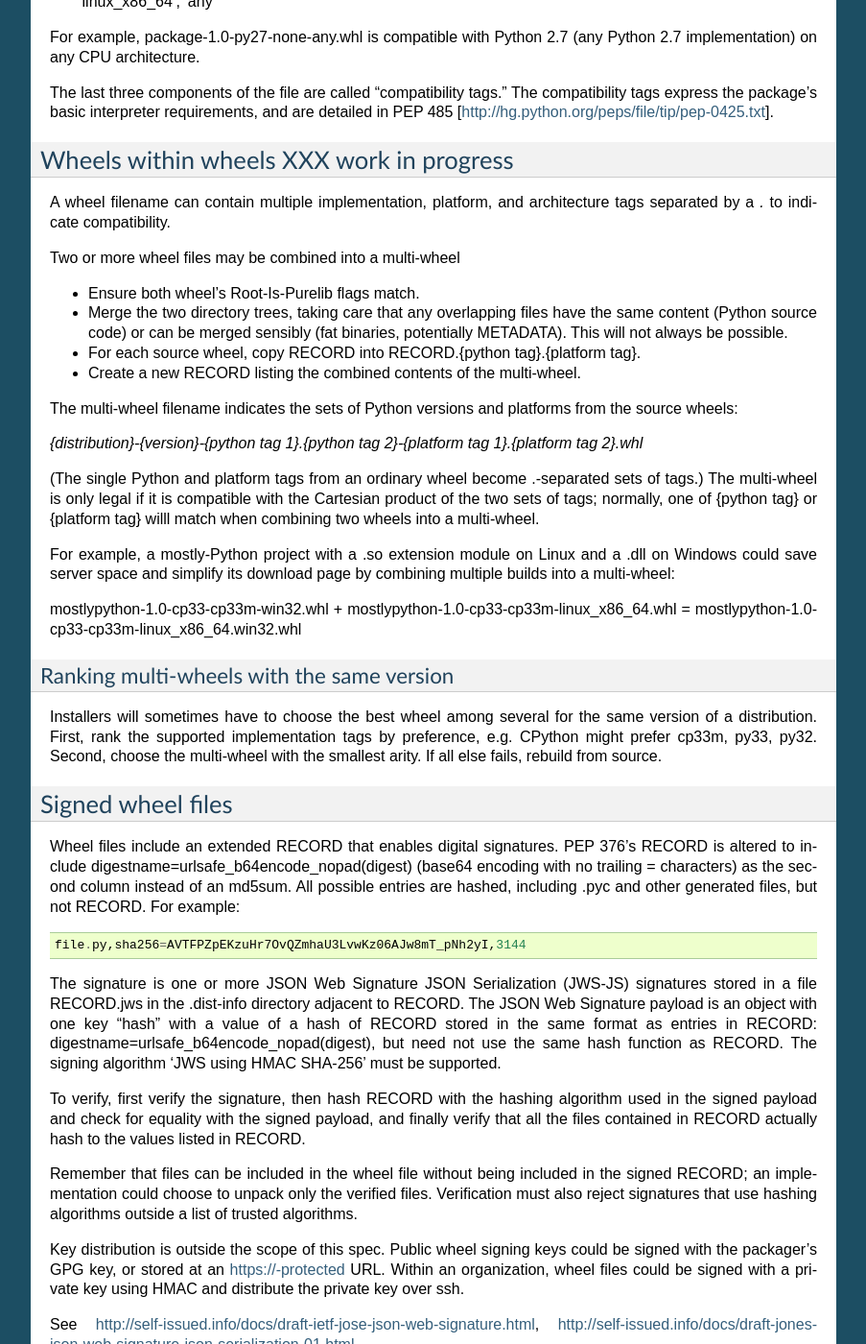
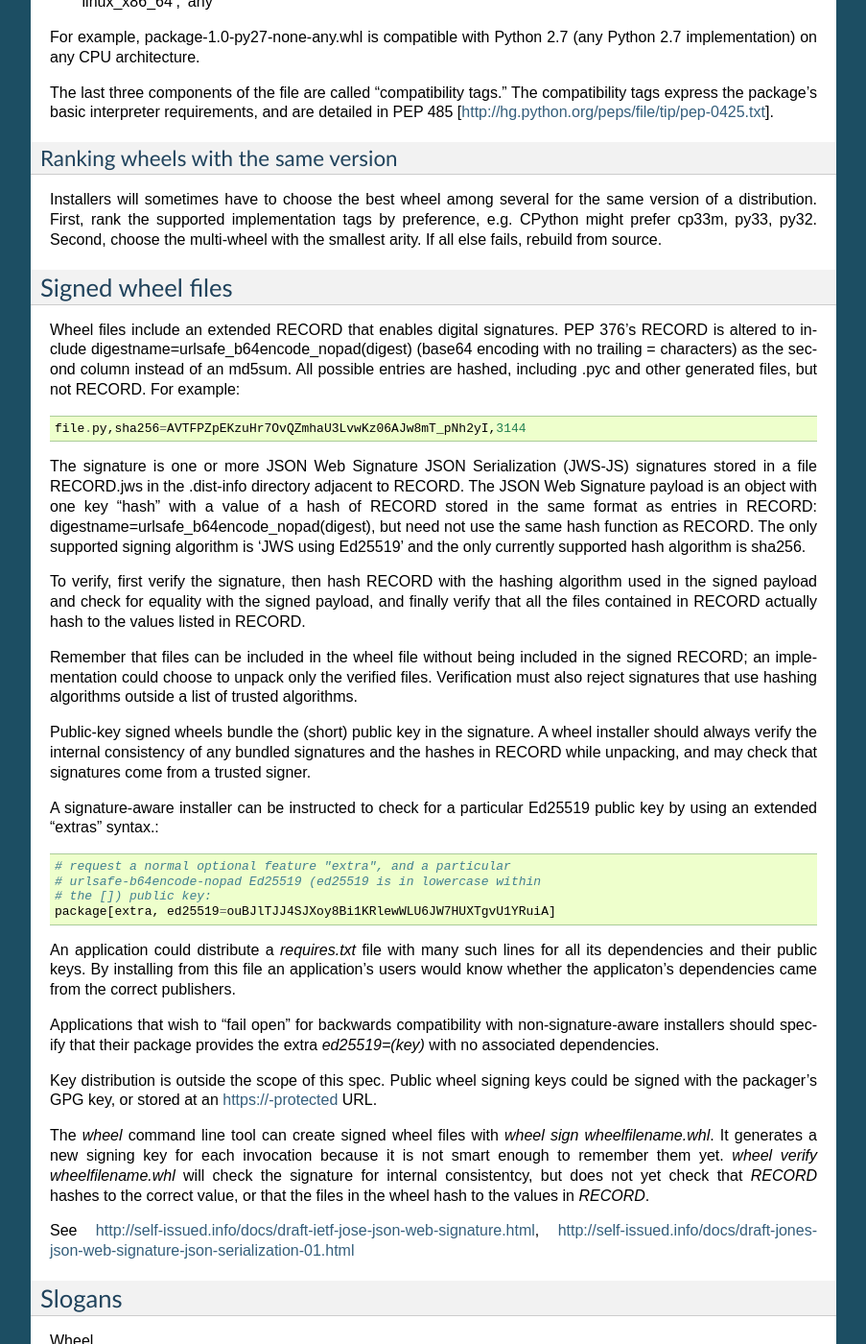
Before and after one commit to pypa/wheel, a Sphinx documentation site: the page built from docs/index.rst, in a window 1280 px wide and 1400 px high, scrolled down 2113 px. Shown: the whole window at 96% size, without its empty margins (198-1101 px from the left). Built offline with Sphinx 7.4.7, drawn with Linux system fonts in a browser that asks for light colours; some of the changed text lies outside the part shown.

Commit message:
improve, document signing scheme

```diff
--- a/docs/index.rst
+++ b/docs/index.rst
@@ -128,37 +128,8 @@ The last three components of the file are called "compatibility tags."  The
 compatibility tags express the package's basic interpreter requirements, and
 are detailed in PEP 485 [http://hg.python.org/peps/file/tip/pep-0425.txt].
 
-Wheels within wheels XXX work in progress
------------------------------------------
-
-A wheel filename can contain multiple implementation, platform, and
-architecture tags separated by a `.` to indicate compatibility.
-
-Two or more wheel files may be combined into a multi-wheel
-
-* Ensure both wheel’s Root-Is-Purelib flags match.
-* Merge the two directory trees, taking care that any overlapping files have the same content (Python source code) or can be merged sensibly (fat binaries, potentially METADATA). This will not always be possible.
-* For each source wheel, copy RECORD into RECORD.{python tag}.{platform tag}.
-* Create a new RECORD listing the combined contents of the multi-wheel.
-
-The multi-wheel filename indicates the sets of Python versions and platforms from the source wheels:
-
-`{distribution}-{version}-{python tag 1}.{python tag 2}-{platform tag 1}.{platform tag 2}.whl`
-
-(The single Python and platform tags from an ordinary wheel become
-.-separated sets of tags.) The multi-wheel is only legal if it is
-compatible with the Cartesian product of the two sets of tags; normally,
-one of {python tag} or {platform tag} willl match when combining two
-wheels into a multi-wheel.
-
-For example, a mostly-Python project with a .so extension module on Linux
-and a .dll on Windows could save server space and simplify its download
-page by combining multiple builds into a multi-wheel:
-
-mostlypython-1.0-cp33-cp33m-win32.whl + mostlypython-1.0-cp33-cp33m-linux_x86_64.whl = mostlypython-1.0-cp33-cp33m-linux_x86_64.win32.whl
-
-Ranking multi-wheels with the same version
-^^^^^^^^^^^^^^^^^^^^^^^^^^^^^^^^^^^^^^^^^^
+Ranking wheels with the same version
+^^^^^^^^^^^^^^^^^^^^^^^^^^^^^^^^^^^^
 
 Installers will sometimes have to choose the best wheel among several
 for the same version of a distribution. First, rank the supported
@@ -178,14 +149,14 @@ but not RECORD. For example::
 
         file.py,sha256=AVTFPZpEKzuHr7OvQZmhaU3LvwKz06AJw8mT_pNh2yI,3144
 
-The signature is one or more JSON Web Signature JSON Serialization (JWS-JS)
-signatures stored in a file
-RECORD.jws in the .dist-info directory adjacent to RECORD. The JSON Web
-Signature payload is an object with one key “hash” with a value
-of a hash of RECORD stored in the same format as entries in RECORD:
-digestname=urlsafe_b64encode_nopad(digest), but need not use the same hash
-function as RECORD. The signing algorithm ‘JWS using HMAC SHA-256’
-must be supported.
+The signature is one or more JSON Web Signature JSON Serialization
+(JWS-JS) signatures stored in a file RECORD.jws in the
+.dist-info directory adjacent to RECORD. The JSON Web Signature
+payload is an object with one key “hash” with a value of a
+hash of RECORD stored in the same format as entries in RECORD:
+digestname=urlsafe_b64encode_nopad(digest), but need not use the same
+hash function as RECORD. The only supported signing algorithm is ‘JWS
+using Ed25519’ and the only currently supported hash algorithm is sha256.
 
 To verify, first verify the signature, then hash RECORD with the hashing
 algorithm used in the signed payload and check for equality with the
@@ -197,11 +168,38 @@ included in the signed RECORD; an implementation could choose to unpack
 only the verified files. Verification must also reject signatures that
 use hashing algorithms outside a list of trusted algorithms.
 
+Public-key signed wheels bundle the (short) public key in the signature. A
+wheel installer should always verify the internal consistency of any
+bundled signatures and the hashes in RECORD while unpacking, and may
+check that signatures come from a trusted signer.
+
+A signature-aware installer can be instructed to check for a particular
+Ed25519 public key by using an extended "extras" syntax.::
+
+        # request a normal optional feature "extra", and a particular
+        # urlsafe-b64encode-nopad Ed25519 (ed25519 is in lowercase within
+        # the []) public key:
+        package[extra, ed25519=ouBJlTJJ4SJXoy8Bi1KRlewWLU6JW7HUXTgvU1YRuiA]
+
+An application could distribute a `requires.txt` file with many such
+lines for all its dependencies and their public keys.  By installing
+from this file an application's users would know whether the applicaton's
+dependencies came from the correct publishers.
+
+Applications that wish to "fail open" for backwards compatibility with
+non-signature-aware installers should specify that their package provides
+the extra `ed25519=(key)` with no associated dependencies.
+
 Key distribution is outside the scope of this spec. Public wheel signing
 keys could be signed with the packager’s GPG key, or stored at an
-https://-protected URL. Within an organization, wheel files could be
-signed with a private key using HMAC and distribute the private key
-over ssh.
+https://-protected URL.
+
+The `wheel` command line tool can create signed wheel files with
+`wheel sign wheelfilename.whl`. It generates a new signing key for each
+invocation because it is not smart enough to remember them yet. `wheel
+verify wheelfilename.whl` will check the signature for internal
+consistentcy, but does not yet check that `RECORD` hashes to the correct
+value, or that the files in the wheel hash to the values in `RECORD`.
 
 See http://self-issued.info/docs/draft-ietf-jose-json-web-signature.html, http://self-issued.info/docs/draft-jones-json-web-signature-json-serialization-01.html
 
```
Also changed, not shown: 1 other file.
